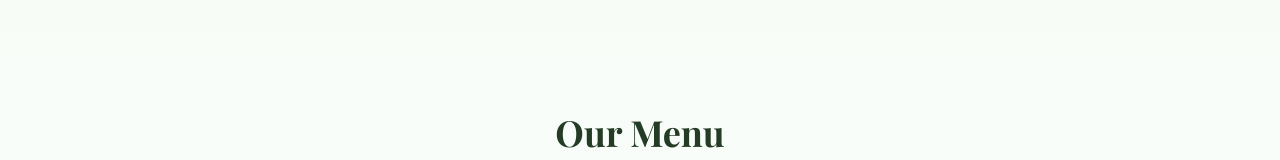
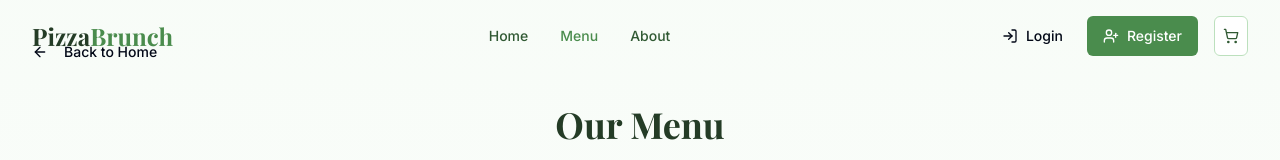
Before and after one commit to kevinmatta11/pizzetna, a React (Vite) app: page /menu in a window 1280 px wide. Shown: the top 160 px of the page. Built offline with nearby package versions, Linux system fonts and the light colour scheme.

Commit message:
Add navigation and content
- Adds a back to home button on all pages.
- Fixes image loading on the menu page.
- Adds an about us section with placeholder text.
- Creates login and register buttons.
- Improves overall UI.

```diff
--- a/src/App.tsx
+++ b/src/App.tsx
@@ -6,6 +6,7 @@ import { QueryClient, QueryClientProvider } from "@tanstack/react-query";
 import { BrowserRouter, Routes, Route } from "react-router-dom";
 import Index from "./pages/Index";
 import Menu from "./pages/Menu";
+import About from "./pages/About";
 import NotFound from "./pages/NotFound";
 import { CartProvider } from "./contexts/CartContext";
 
@@ -21,7 +22,7 @@ const App = () => (
           <Routes>
             <Route path="/" element={<Index />} />
             <Route path="/menu" element={<Menu />} />
-            {/* ADD ALL CUSTOM ROUTES ABOVE THE CATCH-ALL "*" ROUTE */}
+            <Route path="/about" element={<About />} />
             <Route path="*" element={<NotFound />} />
           </Routes>
         </BrowserRouter>
--- a/src/components/Header.tsx
+++ b/src/components/Header.tsx
@@ -1,7 +1,6 @@
-
 import React, { useState, useEffect } from 'react';
 import { Link, NavLink, useLocation } from 'react-router-dom';
-import { Menu, X } from 'lucide-react';
+import { Menu, X, LogIn, UserPlus } from 'lucide-react';
 import { Button } from "@/components/ui/button";
 import { Sheet, SheetContent, SheetTrigger } from "@/components/ui/sheet";
 import { Cart } from '@/components/Cart';
@@ -55,16 +54,20 @@ const Header = () => {
           }>
             About
           </NavLink>
-          <NavLink to="/contact" className={({ isActive }) =>
-            `text-sm font-medium transition ${isActive
-              ? 'text-brunch-500'
-              : 'text-brunch-700 hover:text-brunch-500'}`
-          }>
-            Contact
-          </NavLink>
         </nav>
 
-        <div className="flex items-center gap-2">
+        <div className="flex items-center gap-4">
+          <div className="hidden md:flex items-center gap-2">
+            <Button variant="ghost" className="gap-2">
+              <LogIn className="h-4 w-4" />
+              Login
+            </Button>
+            <Button className="bg-brunch-500 hover:bg-brunch-600 text-white gap-2">
+              <UserPlus className="h-4 w-4" />
+              Register
+            </Button>
+          </div>
+
           <Cart />
 
           {/* Mobile Menu Button */}
@@ -98,13 +101,16 @@ const Header = () => {
                 }>
                   About
                 </NavLink>
-                <NavLink to="/contact" className={({ isActive }) =>
-                  `py-2 text-base font-medium transition ${isActive
-                    ? 'text-brunch-500'
-                    : 'text-brunch-700 hover:text-brunch-500'}`
-                }>
-                  Contact
-                </NavLink>
+                <div className="flex flex-col gap-2 mt-4">
+                  <Button variant="ghost" className="gap-2 justify-start">
+                    <LogIn className="h-4 w-4" />
+                    Login
+                  </Button>
+                  <Button className="bg-brunch-500 hover:bg-brunch-600 text-white gap-2 justify-start">
+                    <UserPlus className="h-4 w-4" />
+                    Register
+                  </Button>
+                </div>
               </nav>
             </SheetContent>
           </Sheet>
--- /dev/null
+++ b/src/pages/About.tsx
@@ -0,0 +1,29 @@
+
+import React from 'react';
+import Header from '@/components/Header';
+
+const About = () => {
+  return (
+    <div className="min-h-screen bg-gradient-to-b from-brunch-50/50 to-white pt-20">
+      <Header />
+      <div className="container mx-auto px-4 py-16">
+        <div className="max-w-4xl mx-auto">
+          <h1 className="text-4xl font-display font-bold text-brunch-900 mb-8">About Us</h1>
+          <div className="prose prose-lg">
+            <p className="text-brunch-700 mb-6">
+              Welcome to PizzaBrunch, where passion meets perfection in every slice. Our journey began with a simple dream: to create the perfect pizza experience for our community.
+            </p>
+            <p className="text-brunch-700 mb-6">
+              Lorem ipsum dolor sit amet, consectetur adipiscing elit. Sed do eiusmod tempor incididunt ut labore et dolore magna aliqua. Ut enim ad minim veniam, quis nostrud exercitation ullamco laboris nisi ut aliquip ex ea commodo consequat.
+            </p>
+            <p className="text-brunch-700 mb-6">
+              Duis aute irure dolor in reprehenderit in voluptate velit esse cillum dolore eu fugiat nulla pariatur. Excepteur sint occaecat cupidatat non proident, sunt in culpa qui officia deserunt mollit anim id est laborum.
+            </p>
+          </div>
+        </div>
+      </div>
+    </div>
+  );
+};
+
+export default About;
--- a/src/pages/Menu.tsx
+++ b/src/pages/Menu.tsx
@@ -1,12 +1,14 @@
-
 import React from 'react';
 import { Dialog, DialogContent, DialogTrigger } from "@/components/ui/dialog";
 import { useCart } from '@/contexts/CartContext';
-import { Pizza, Utensils, Clock, Flame } from 'lucide-react';
+import { Pizza, Utensils, Clock, Flame, ArrowLeft } from 'lucide-react';
 import { Button } from '@/components/ui/button';
+import { useNavigate } from 'react-router-dom';
+import Header from '@/components/Header';
 
 const Menu = () => {
   const { addItem } = useCart();
+  const navigate = useNavigate();
 
   const menuItems = [
     {
@@ -17,7 +19,7 @@ const Menu = () => {
       category: "Classic",
       preparationTime: "20 mins",
       spicyLevel: "Mild",
-      imageSrc: "/placeholder.svg"
+      imageSrc: "https://images.unsplash.com/photo-1574071318508-1cdbab80d002?w=500&h=500&fit=crop"
     },
     {
       id: 2,
@@ -27,7 +29,7 @@ const Menu = () => {
       category: "Classic",
       preparationTime: "25 mins",
       spicyLevel: "Mild",
-      imageSrc: "/placeholder.svg"
+      imageSrc: "https://images.unsplash.com/photo-1628840042765-356cda07504e?w=500&h=500&fit=crop"
     },
     {
       id: 3,
@@ -72,8 +74,18 @@ const Menu = () => {
   ];
 
   return (
-    <div className="min-h-screen bg-gradient-to-b from-brunch-50/50 to-white pt-20">
+    <div className="min-h-screen bg-gradient-to-b from-brunch-50/50 to-white">
+      <Header />
       <div className="container mx-auto px-4 py-8">
+        <Button
+          variant="ghost"
+          onClick={() => navigate('/')}
+          className="mb-8 hover:bg-brunch-100"
+        >
+          <ArrowLeft className="mr-2 h-4 w-4" />
+          Back to Home
+        </Button>
+
         <div className="text-center mb-12">
           <h1 className="text-4xl font-display font-bold text-brunch-900 mb-4">Our Menu</h1>
           <p className="text-brunch-700 max-w-2xl mx-auto">
```
